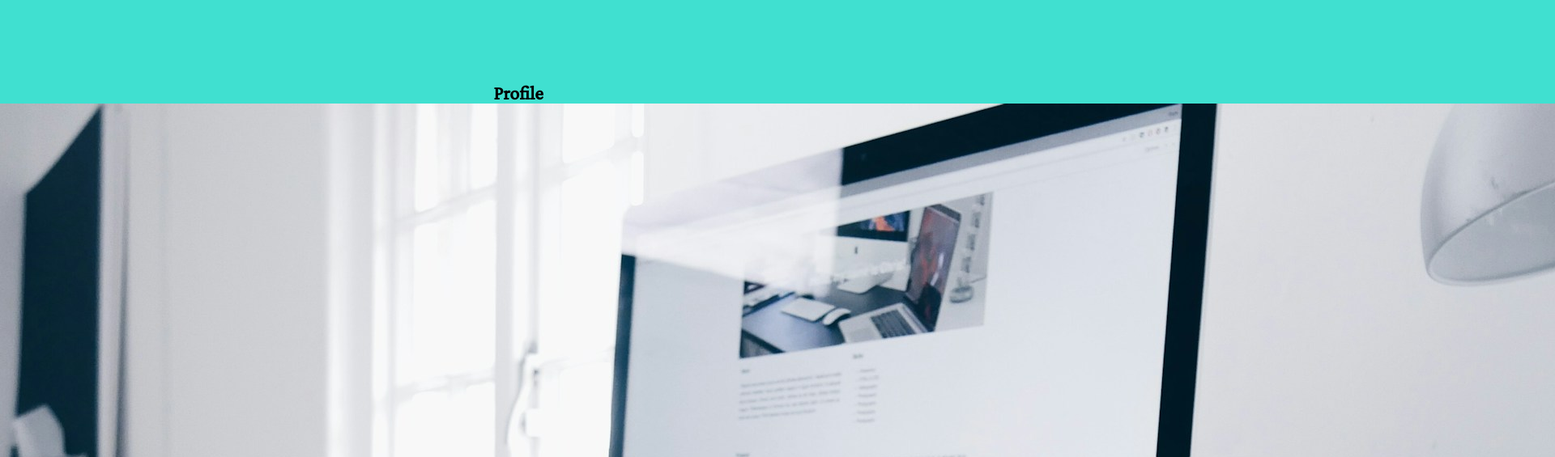
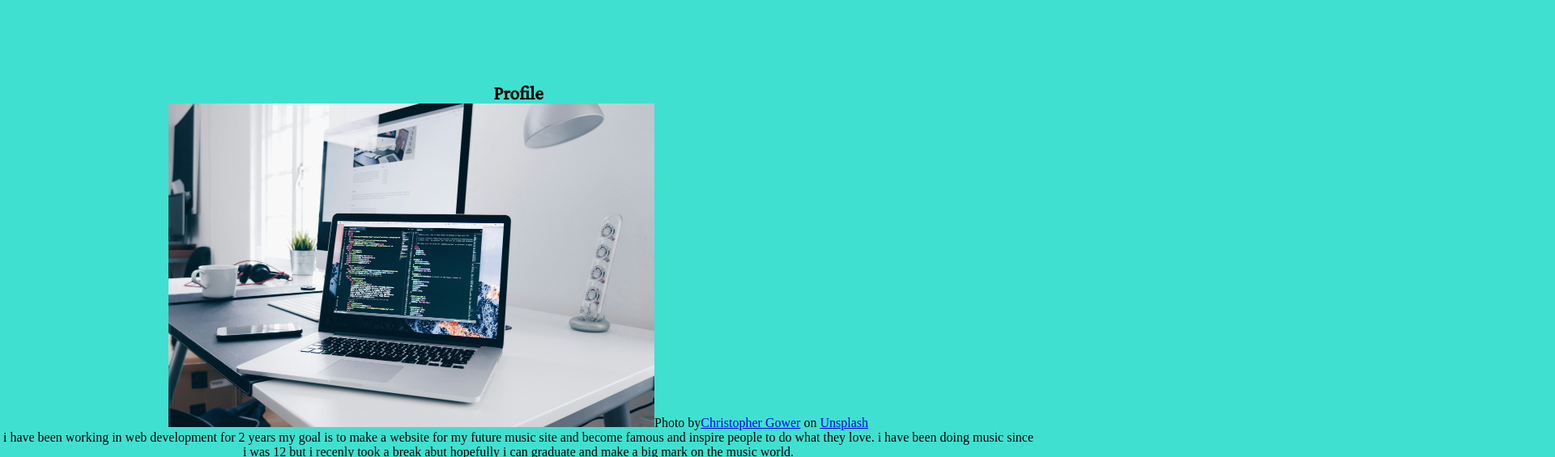
Before and after one commit to Dylandog5002/webportal, a plain HTML site: page index.html in a window 1280 px wide. Shown: the part 880-1445 px from the top of the page at 81% size, 1920 px wide, since content can reach past the window. Drawn offline with nearby package versions, Linux system fonts and the light colour scheme; files whose address does not match are found by name; a web font is replaced by a local one.

Commit message:
Update index.html

```diff
--- a/index.html
+++ b/index.html
@@ -52,7 +52,7 @@
 	<!-- // Profile // -->
 <section>
 <h2>Profile</h2>
-	<img src = "images/office.png">Photo by<a href="https://unsplash.com/@cgower?utm_content=creditCopyText&utm_medium=referral&utm_source=unsplash">Christopher Gower</a> on <a href="https://unsplash.com/photos/a-macbook-with-lines-of-code-on-its-screen-on-a-busy-desk-m_HRfLhgABo?utm_content=creditCopyText&utm_medium=referral&utm_source=unsplash">Unsplash</a>
+	<img src = "images/office.png" width = "600">Photo by<a href="https://unsplash.com/@cgower?utm_content=creditCopyText&utm_medium=referral&utm_source=unsplash">Christopher Gower</a> on <a href="https://unsplash.com/photos/a-macbook-with-lines-of-code-on-its-screen-on-a-busy-desk-m_HRfLhgABo?utm_content=creditCopyText&utm_medium=referral&utm_source=unsplash">Unsplash</a>
 
 	<p>i have been working in web development for 2 years my goal is to make a website for my future music site and become famous
 	and inspire people to do what they love. i have been doing music since i was 12 but i recenly took a break abut hopefully i can
```
